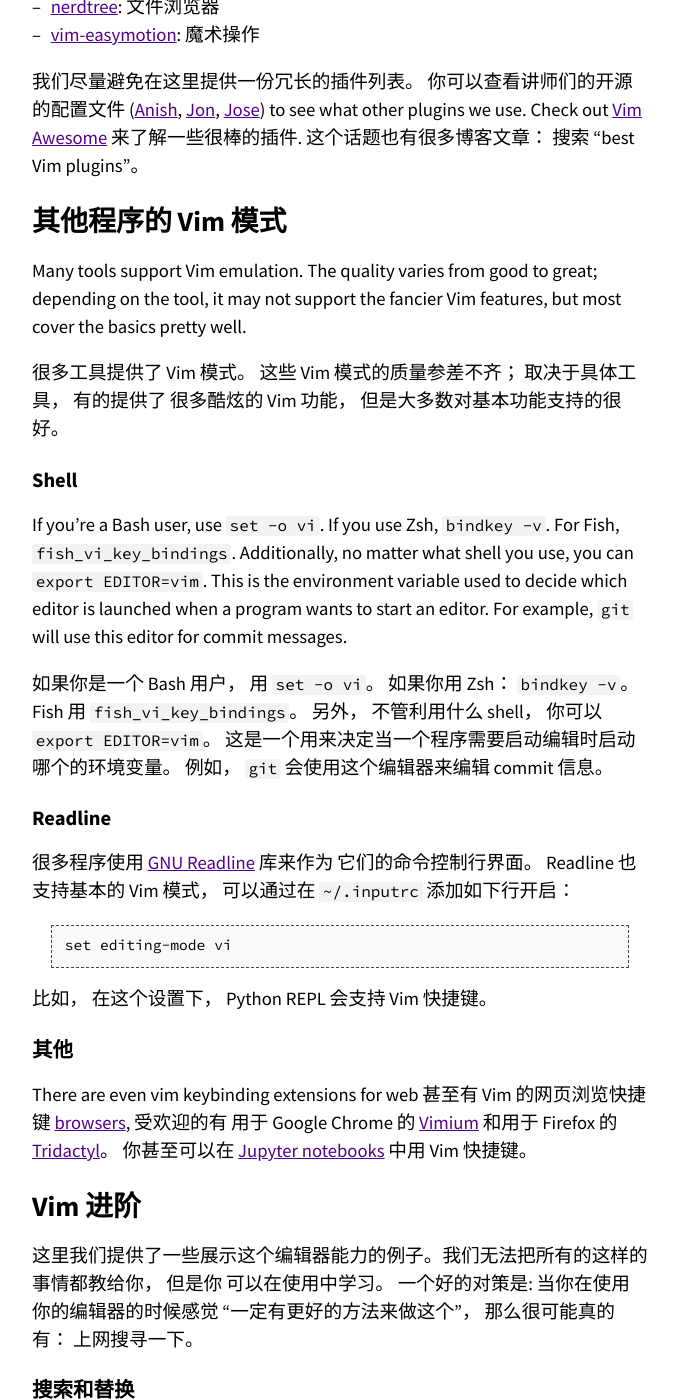
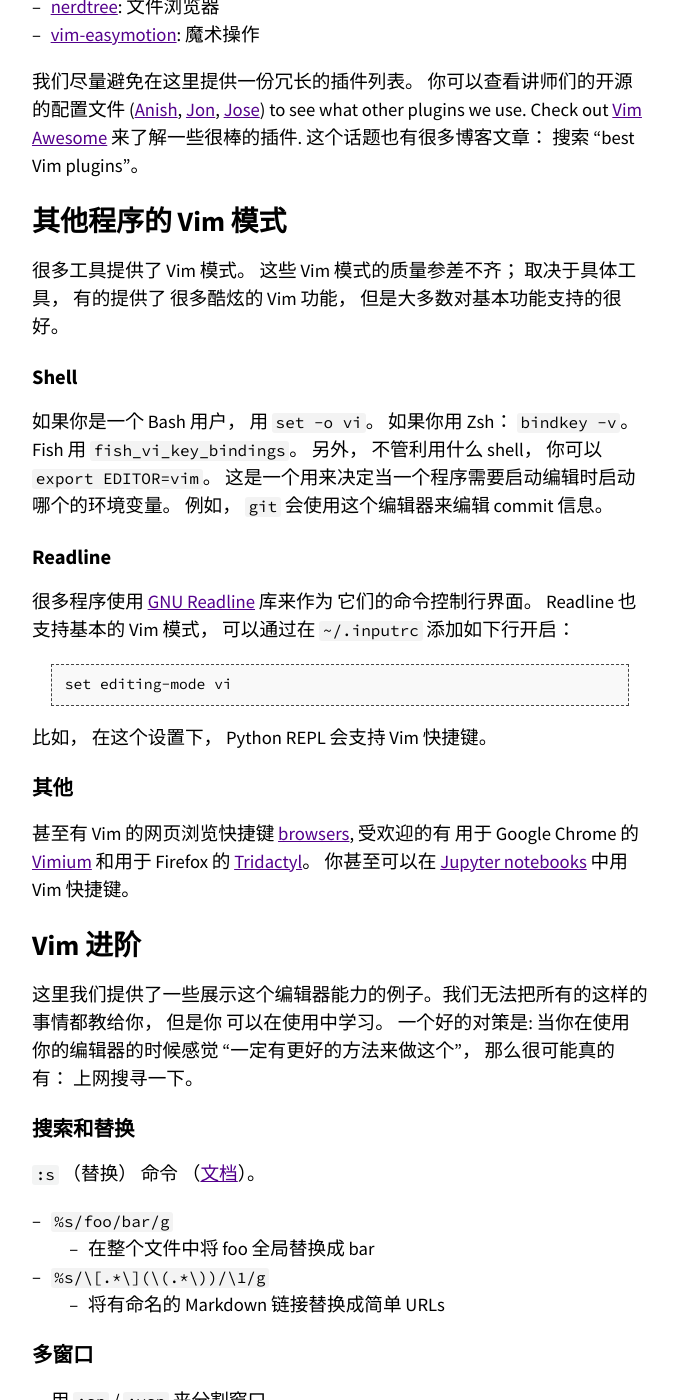
Before and after one commit to missing-semester-cn/missing-semester-cn.github.io, a Jekyll site: the page built from _2020/editors.md, in a window 1280 px wide and 1400 px high, scrolled down 6828 px. Shown: the whole window, without its empty margins (300-978 px from the left). Built offline with Jekyll 4.4.1, drawn with Linux system fonts in a browser that asks for light colours.

Commit message:
Update editors.md

```diff
--- a/_2020/editors.md
+++ b/_2020/editors.md
@@ -272,20 +272,12 @@ plugins"。
 
 # 其他程序的 Vim 模式
 
-Many tools support Vim emulation. The quality varies from good to great;
-depending on the tool, it may not support the fancier Vim features, but most
-cover the basics pretty well.
 
 很多工具提供了 Vim 模式。 这些 Vim 模式的质量参差不齐； 取决于具体工具， 有的提供了
 很多酷炫的 Vim 功能， 但是大多数对基本功能支持的很好。
 
 ## Shell
 
-If you're a Bash user, use `set -o vi`. If you use Zsh, `bindkey -v`. For Fish,
-`fish_vi_key_bindings`. Additionally, no matter what shell you use, you can
-`export EDITOR=vim`. This is the environment variable used to decide which
-editor is launched when a program wants to start an editor. For example, `git`
-will use this editor for commit messages.
 
 如果你是一个 Bash 用户， 用 `set -o vi`。 如果你用 Zsh： `bindkey -v`。  Fish 用
 `fish_vi_key_bindings`。 另外， 不管利用什么 shell， 你可以
@@ -307,7 +299,6 @@ set editing-mode vi
 
 ## 其他
 
-There are even vim keybinding extensions for web
 甚至有 Vim 的网页浏览快捷键
 [browsers](http://vim.wikia.com/wiki/Vim_key_bindings_for_web_browsers), 受欢迎的有
 用于 Google Chrome 的
```
